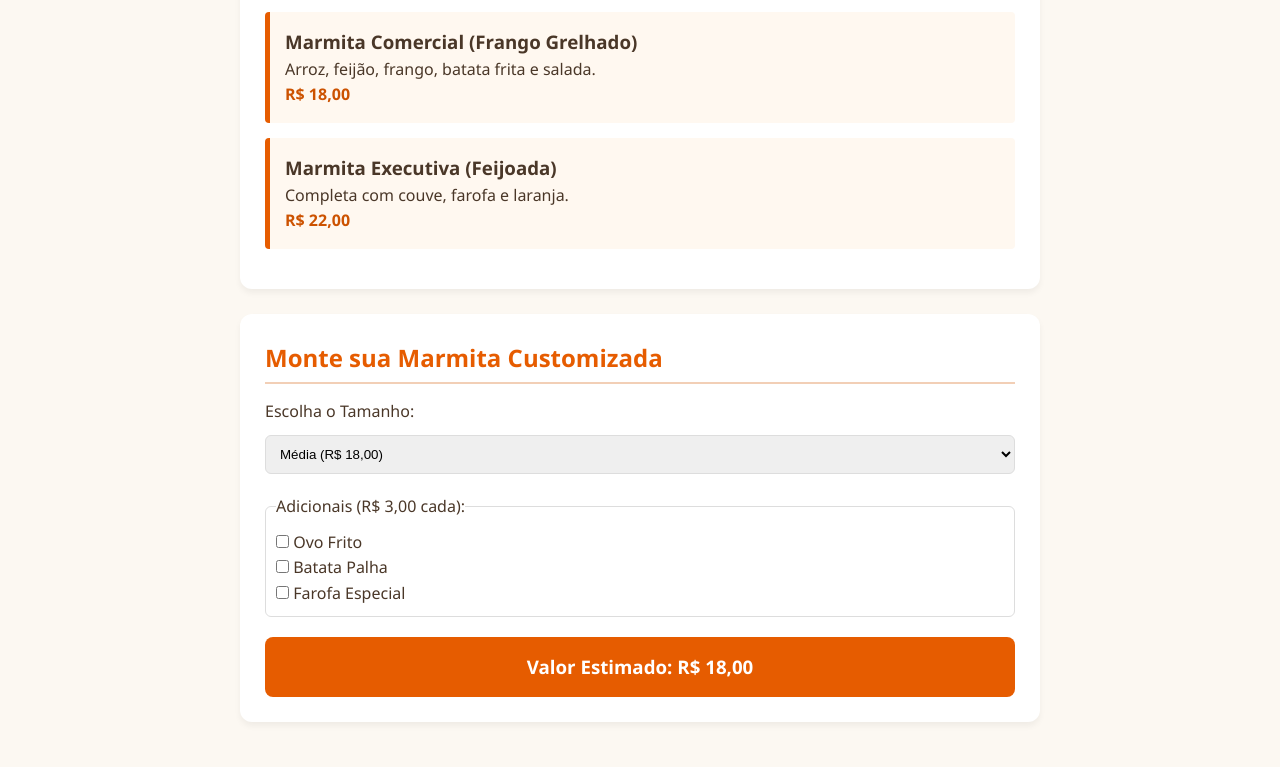
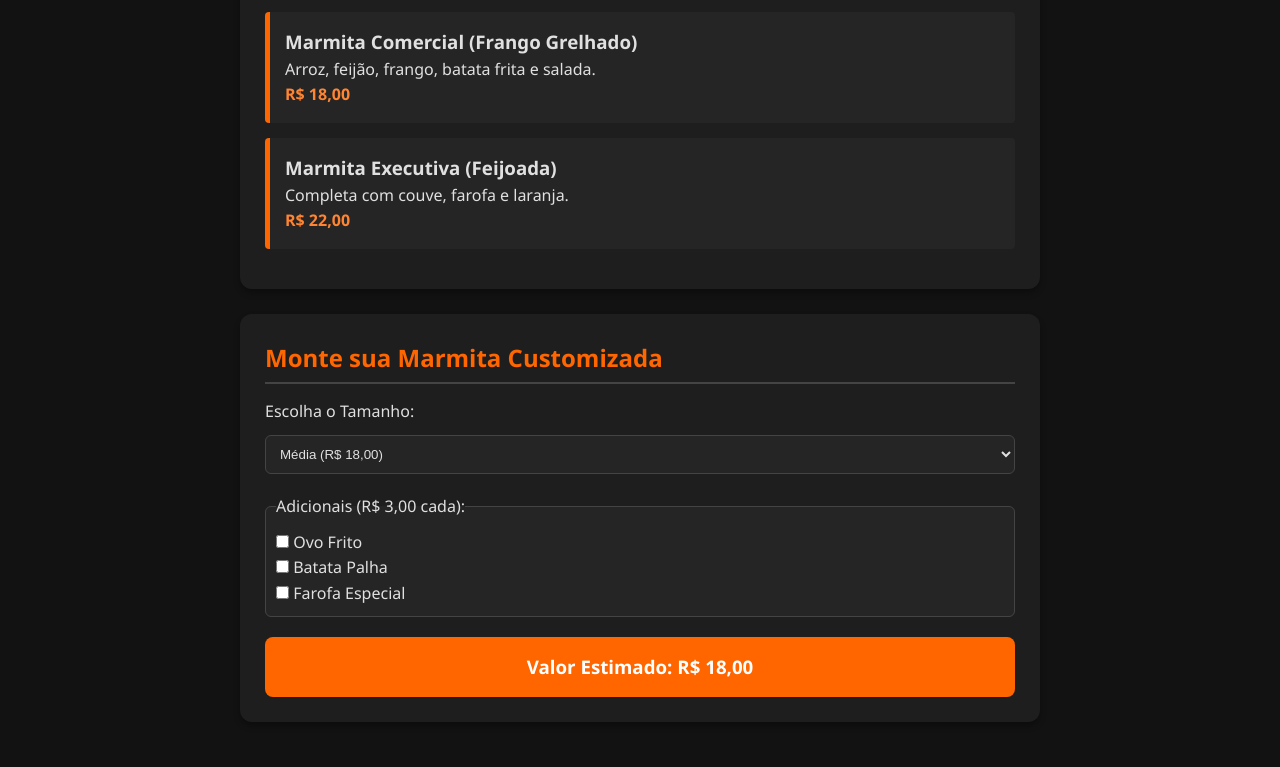
Before and after one commit to JOSEMAILSONN/DonaRita, a plain HTML site: page index.html in a window 1280 px wide. Shown: the part 281-1048 px from the top of the page. Drawn offline with Linux system fonts and the light colour scheme.

Commit message:
Revise styles for dark mode theme
Updated color scheme for dark mode styling.

```diff
--- a/style.css
+++ b/style.css
@@ -6,15 +6,15 @@
 
 body {
     font-family: 'Segoe UI', Tahoma, Geneva, Verdana, sans-serif;
-    background-color: #fcf8f2;
-    color: #4a3728;
+    background-color: #121212; /* Fundo geral escuro */
+    color: #e0e0e0; /* Texto claro */
     line-height: 1.6;
     padding: 20px;
 }
 
 header {
     text-align: center;
-    background-color: #e65c00;
+    background-color: #ff6600; /* Laranja mais vivo para destacar no escuro */
     color: white;
     padding: 30px;
     border-radius: 12px;
@@ -27,23 +27,23 @@ main {
 }
 
 section {
-    background: white;
+    background: #1e1e1e; /* Blocos internos grafite escuro */
     padding: 25px;
     border-radius: 12px;
     margin-bottom: 25px;
-    box-shadow: 0 4px 6px rgba(0,0,0,0.05);
+    box-shadow: 0 4px 6px rgba(0, 0, 0, 0.3);
 }
 
 h2 {
-    color: #e65c00;
+    color: #ff6600;
     margin-bottom: 15px;
-    border-bottom: 2px solid #f2cfb6;
+    border-bottom: 2px solid #444;
     padding-bottom: 5px;
 }
 
 .prato {
-    background: #fff8f0;
-    border-left: 5px solid #e65c00;
+    background: #252525; /* Fundo dos pratos levemente mais claro que a seção */
+    border-left: 5px solid #ff6600;
     padding: 15px;
     margin-bottom: 15px;
     border-radius: 4px;
@@ -51,15 +51,17 @@ h2 {
 
 .preco {
     font-weight: bold;
-    color: #cc5200;
+    color: #ff8533; /* Laranja suave para o preço */
 }
 
 select, fieldset {
     width: 100%;
     padding: 10px;
     margin-top: 10px;
-    border: 1px solid #ddd;
+    border: 1px solid #444;
     border-radius: 6px;
+    background-color: #252525;
+    color: #e0e0e0;
 }
 
 fieldset {
@@ -68,7 +70,7 @@ fieldset {
 
 .total-box {
     margin-top: 20px;
-    background: #e65c00;
+    background: #ff6600;
     color: white;
     text-align: center;
     padding: 15px;
```
